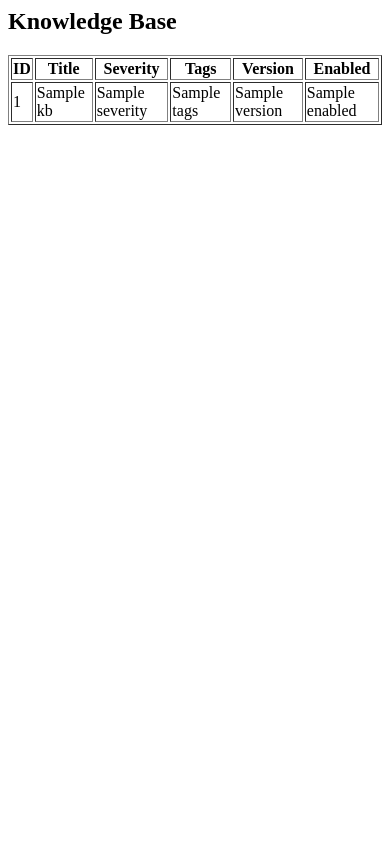
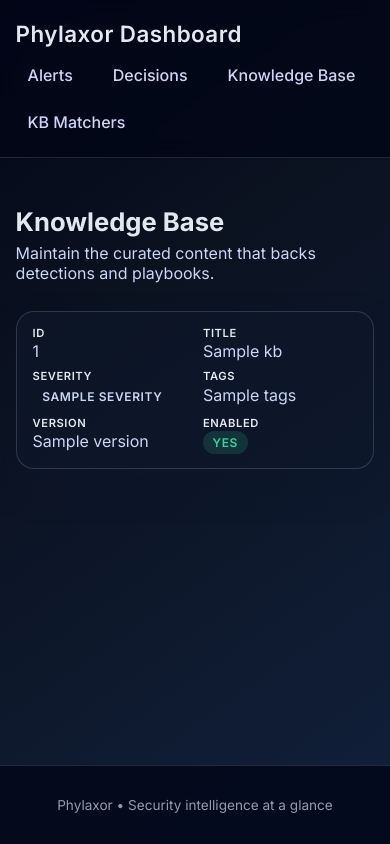
Before and after one commit to SlavikBlxt4/phylaxor-project, a FastAPI app: page /dashboard/kb in a window 390 px wide. Run offline with FastAPI, Linux system fonts and the light colour scheme; a database or web service that is not in the repository returns one stand-in record (values such as "Sample title"); some libraries are stand-ins or nearby versions.

Commit message:
Revamp feedback dashboard UI

```diff
--- /dev/null
+++ b/services/feedback/static/style.css
@@ -0,0 +1,365 @@
+:root {
+    color-scheme: light dark;
+    --bg: #0f172a;
+    --bg-card: rgba(15, 23, 42, 0.75);
+    --bg-surface: rgba(15, 23, 42, 0.65);
+    --border: rgba(148, 163, 184, 0.25);
+    --text: #e2e8f0;
+    --text-muted: #cbd5f5;
+    --accent: #38bdf8;
+    --accent-strong: #0ea5e9;
+    --positive: #34d399;
+    --neutral: #facc15;
+    --danger: #f87171;
+    --font-body: 'Inter', system-ui, -apple-system, BlinkMacSystemFont, 'Segoe UI', sans-serif;
+}
+
+* {
+    box-sizing: border-box;
+}
+
+body {
+    margin: 0;
+    min-height: 100vh;
+    font-family: var(--font-body);
+    background: linear-gradient(145deg, #020617 0%, #0b1220 35%, #11203b 100%);
+    color: var(--text);
+    display: flex;
+    flex-direction: column;
+}
+
+.container {
+    width: min(1100px, 92vw);
+    margin: 0 auto;
+}
+
+.site-header {
+    border-bottom: 1px solid rgba(148, 163, 184, 0.2);
+    background: rgba(2, 6, 23, 0.75);
+    backdrop-filter: blur(12px);
+    position: sticky;
+    top: 0;
+    z-index: 10;
+}
+
+.site-header .container {
+    display: flex;
+    align-items: center;
+    justify-content: space-between;
+    padding: 1.25rem 0;
+}
+
+.site-title {
+    font-size: 1.4rem;
+    margin: 0;
+    font-weight: 600;
+    letter-spacing: 0.02em;
+}
+
+.site-nav {
+    display: flex;
+    gap: 1rem;
+    flex-wrap: wrap;
+}
+
+.nav-link {
+    color: var(--text-muted);
+    text-decoration: none;
+    font-weight: 500;
+    padding: 0.35rem 0.75rem;
+    border-radius: 999px;
+    transition: background 0.2s ease, color 0.2s ease;
+}
+
+.nav-link:hover,
+.nav-link:focus {
+    background: rgba(56, 189, 248, 0.15);
+    color: #e0f2fe;
+}
+
+.page {
+    flex: 1;
+    padding: 3rem 0 4rem;
+}
+
+.hero {
+    background: var(--bg-surface);
+    padding: 2.5rem;
+    border-radius: 22px;
+    box-shadow: 0 20px 45px rgba(15, 23, 42, 0.35);
+    border: 1px solid var(--border);
+    text-align: left;
+}
+
+.hero h2 {
+    margin-top: 0;
+    font-size: clamp(1.8rem, 3vw, 2.4rem);
+}
+
+.hero p {
+    margin-bottom: 1.5rem;
+    color: var(--text-muted);
+    line-height: 1.6;
+}
+
+.hero-actions {
+    display: flex;
+    flex-wrap: wrap;
+    gap: 0.75rem;
+}
+
+.button {
+    display: inline-flex;
+    align-items: center;
+    justify-content: center;
+    gap: 0.35rem;
+    border-radius: 12px;
+    padding: 0.55rem 1.15rem;
+    font-weight: 600;
+    letter-spacing: 0.01em;
+    text-decoration: none;
+    color: var(--text);
+    background: rgba(148, 163, 184, 0.12);
+    border: 1px solid rgba(148, 163, 184, 0.25);
+    transition: transform 0.18s ease, background 0.2s ease, box-shadow 0.2s ease;
+}
+
+.button:hover,
+.button:focus {
+    transform: translateY(-1px);
+    background: rgba(148, 163, 184, 0.25);
+    box-shadow: 0 12px 24px rgba(15, 23, 42, 0.3);
+}
+
+.button.primary {
+    background: linear-gradient(135deg, var(--accent) 0%, var(--accent-strong) 100%);
+    border-color: transparent;
+    color: #fff;
+}
+
+.button.primary:hover,
+.button.primary:focus {
+    box-shadow: 0 14px 30px rgba(14, 165, 233, 0.35);
+}
+
+.button.ghost {
+    background: transparent;
+    border-color: rgba(148, 163, 184, 0.35);
+}
+
+.grid {
+    margin-top: 2rem;
+    display: grid;
+    gap: 1.4rem;
+    grid-template-columns: repeat(auto-fit, minmax(220px, 1fr));
+}
+
+.card {
+    background: var(--bg-card);
+    border: 1px solid var(--border);
+    border-radius: 20px;
+    padding: 1.75rem;
+    box-shadow: 0 18px 35px rgba(15, 23, 42, 0.32);
+    display: flex;
+    flex-direction: column;
+    gap: 0.85rem;
+}
+
+.card h3 {
+    margin: 0;
+    font-size: 1.2rem;
+}
+
+.card p {
+    margin: 0;
+    color: var(--text-muted);
+    line-height: 1.5;
+}
+
+.page-header {
+    display: flex;
+    align-items: center;
+    justify-content: space-between;
+    margin-bottom: 1.75rem;
+}
+
+.page-header h2 {
+    margin: 0;
+    font-size: clamp(1.6rem, 2.6vw, 2.1rem);
+}
+
+.lead {
+    margin: 0.35rem 0 0;
+    color: var(--text-muted);
+}
+
+.table-wrapper {
+    background: var(--bg-surface);
+    border-radius: 18px;
+    border: 1px solid var(--border);
+    overflow: hidden;
+    box-shadow: 0 18px 36px rgba(15, 23, 42, 0.28);
+}
+
+.data-table {
+    width: 100%;
+    border-collapse: collapse;
+}
+
+.data-table thead {
+    background: rgba(148, 163, 184, 0.12);
+    text-transform: uppercase;
+    letter-spacing: 0.05em;
+    font-size: 0.75rem;
+}
+
+.data-table th,
+.data-table td {
+    padding: 0.9rem 1.1rem;
+    text-align: left;
+    border-bottom: 1px solid rgba(148, 163, 184, 0.15);
+}
+
+.data-table tbody tr:last-child td {
+    border-bottom: none;
+}
+
+.data-table tbody tr:hover {
+    background: rgba(56, 189, 248, 0.12);
+}
+
+.data-table td {
+    color: var(--text-muted);
+}
+
+.data-table td:first-child,
+.data-table th:first-child {
+    width: 90px;
+}
+
+.mono {
+    font-family: 'JetBrains Mono', 'Fira Code', 'SFMono-Regular', Menlo, Monaco, Consolas, 'Liberation Mono', 'Courier New', monospace;
+    font-size: 0.9rem;
+}
+
+.status {
+    display: inline-flex;
+    padding: 0.25rem 0.65rem;
+    border-radius: 999px;
+    font-weight: 600;
+    text-transform: capitalize;
+}
+
+.status.firing {
+    background: rgba(248, 113, 113, 0.15);
+    color: var(--danger);
+}
+
+.status.resolved {
+    background: rgba(52, 211, 153, 0.15);
+    color: var(--positive);
+}
+
+.badge {
+    display: inline-flex;
+    align-items: center;
+    padding: 0.25rem 0.6rem;
+    border-radius: 999px;
+    font-weight: 600;
+    font-size: 0.75rem;
+    text-transform: uppercase;
+    letter-spacing: 0.05em;
+}
+
+.badge.positive {
+    background: rgba(52, 211, 153, 0.15);
+    color: var(--positive);
+}
+
+.badge.neutral {
+    background: rgba(250, 204, 21, 0.12);
+    color: var(--neutral);
+}
+
+.badge.severity-critical {
+    background: rgba(248, 113, 113, 0.18);
+    color: var(--danger);
+}
+
+.badge.severity-high {
+    background: rgba(249, 115, 22, 0.18);
+    color: #fb923c;
+}
+
+.badge.severity-medium {
+    background: rgba(234, 179, 8, 0.15);
+    color: #facc15;
+}
+
+.badge.severity-low {
+    background: rgba(34, 197, 94, 0.15);
+    color: #4ade80;
+}
+
+.badge.severity-info {
+    background: rgba(59, 130, 246, 0.18);
+    color: #93c5fd;
+}
+
+.empty-state {
+    background: rgba(148, 163, 184, 0.12);
+    border: 1px dashed rgba(148, 163, 184, 0.35);
+    border-radius: 16px;
+    padding: 1.5rem;
+    text-align: center;
+    color: var(--text-muted);
+    font-size: 0.95rem;
+}
+
+.site-footer {
+    border-top: 1px solid rgba(148, 163, 184, 0.2);
+    background: rgba(2, 6, 23, 0.8);
+    padding: 1.1rem 0;
+    text-align: center;
+    font-size: 0.85rem;
+    color: rgba(226, 232, 240, 0.65);
+}
+
+@media (max-width: 720px) {
+    .site-header .container {
+        flex-direction: column;
+        gap: 0.75rem;
+        align-items: flex-start;
+    }
+
+    .hero {
+        padding: 2rem;
+    }
+
+    .data-table thead {
+        display: none;
+    }
+
+    .data-table tr {
+        display: grid;
+        grid-template-columns: repeat(2, minmax(0, 1fr));
+        gap: 0.5rem 1rem;
+        padding: 0.85rem 1rem;
+    }
+
+    .data-table td {
+        border-bottom: none;
+        padding: 0;
+    }
+
+    .data-table td::before {
+        content: attr(data-label);
+        font-weight: 600;
+        color: var(--text);
+        display: block;
+        margin-bottom: 0.1rem;
+        text-transform: uppercase;
+        font-size: 0.7rem;
+        letter-spacing: 0.05em;
+    }
+}
--- /dev/null
+++ b/services/feedback/templates/base.html
@@ -0,0 +1,37 @@
+<!DOCTYPE html>
+<html lang="en">
+<head>
+    <meta charset="UTF-8">
+    <meta name="viewport" content="width=device-width, initial-scale=1.0">
+    <title>{% block title %}Phylaxor Dashboard{% endblock %}</title>
+    <link rel="preconnect" href="https://fonts.googleapis.com">
+    <link rel="preconnect" href="https://fonts.gstatic.com" crossorigin>
+    <link href="https://fonts.googleapis.com/css2?family=Inter:wght@400;500;600;700&display=swap" rel="stylesheet">
+    <link rel="stylesheet" href="{{ url_for('static', path='style.css') }}">
+</head>
+<body>
+    <header class="site-header">
+        <div class="container">
+            <h1 class="site-title">Phylaxor Dashboard</h1>
+            <nav class="site-nav">
+                <a href="/dashboard/alerts" class="nav-link">Alerts</a>
+                <a href="/dashboard/decisions" class="nav-link">Decisions</a>
+                <a href="/dashboard/kb" class="nav-link">Knowledge Base</a>
+                <a href="/dashboard/matchers" class="nav-link">KB Matchers</a>
+            </nav>
+        </div>
+    </header>
+
+    <main class="page">
+        <div class="container">
+            {% block content %}{% endblock %}
+        </div>
+    </main>
+
+    <footer class="site-footer">
+        <div class="container">
+            <p>Phylaxor • Security intelligence at a glance</p>
+        </div>
+    </footer>
+</body>
+</html>
--- a/services/feedback/templates/kb.html
+++ b/services/feedback/templates/kb.html
@@ -1,16 +1,45 @@
+{% extends "base.html" %}
+
+{% block title %}Knowledge Base · Phylaxor{% endblock %}
+
+{% block content %}
+<section class="page-header">
+    <div>
         <h2>Knowledge Base</h2>
-<table border="1">
+        <p class="lead">Maintain the curated content that backs detections and playbooks.</p>
+    </div>
+</section>
+
+{% if items %}
+<div class="table-wrapper">
+    <table class="data-table">
+        <thead>
             <tr>
-    <th>ID</th><th>Title</th><th>Severity</th><th>Tags</th><th>Version</th><th>Enabled</th>
+                <th scope="col">ID</th>
+                <th scope="col">Title</th>
+                <th scope="col">Severity</th>
+                <th scope="col">Tags</th>
+                <th scope="col">Version</th>
+                <th scope="col">Enabled</th>
             </tr>
+        </thead>
+        <tbody>
             {% for i in items %}
             <tr>
-    <td>{{ i[0] }}</td>
-    <td>{{ i[1] }}</td>
-    <td>{{ i[2] }}</td>
-    <td>{{ i[3] }}</td>
-    <td>{{ i[4] }}</td>
-    <td>{{ i[5] }}</td>
+                <td data-label="ID">{{ i[0] }}</td>
+                <td data-label="Title">{{ i[1] }}</td>
+                <td data-label="Severity"><span class="badge severity-{{ i[2]|lower }}">{{ i[2] }}</span></td>
+                <td data-label="Tags">{{ i[3] }}</td>
+                <td data-label="Version">{{ i[4] }}</td>
+                <td data-label="Enabled">
+                    <span class="badge {{ 'positive' if i[5] else 'neutral' }}">{{ 'Yes' if i[5] else 'No' }}</span>
+                </td>
             </tr>
             {% endfor %}
+        </tbody>
     </table>
+</div>
+{% else %}
+<p class="empty-state">No knowledge base items found.</p>
+{% endif %}
+{% endblock %}
```
Also changed, not shown: services/feedback/templates/alerts.html (+33 -7 lines), services/feedback/templates/decisions.html (+37 -9 lines), services/feedback/templates/index.html (+37 -15 lines), services/feedback/templates/matchers.html (+35 -8 lines). Lines whose indentation alone changed are shown as unchanged.
